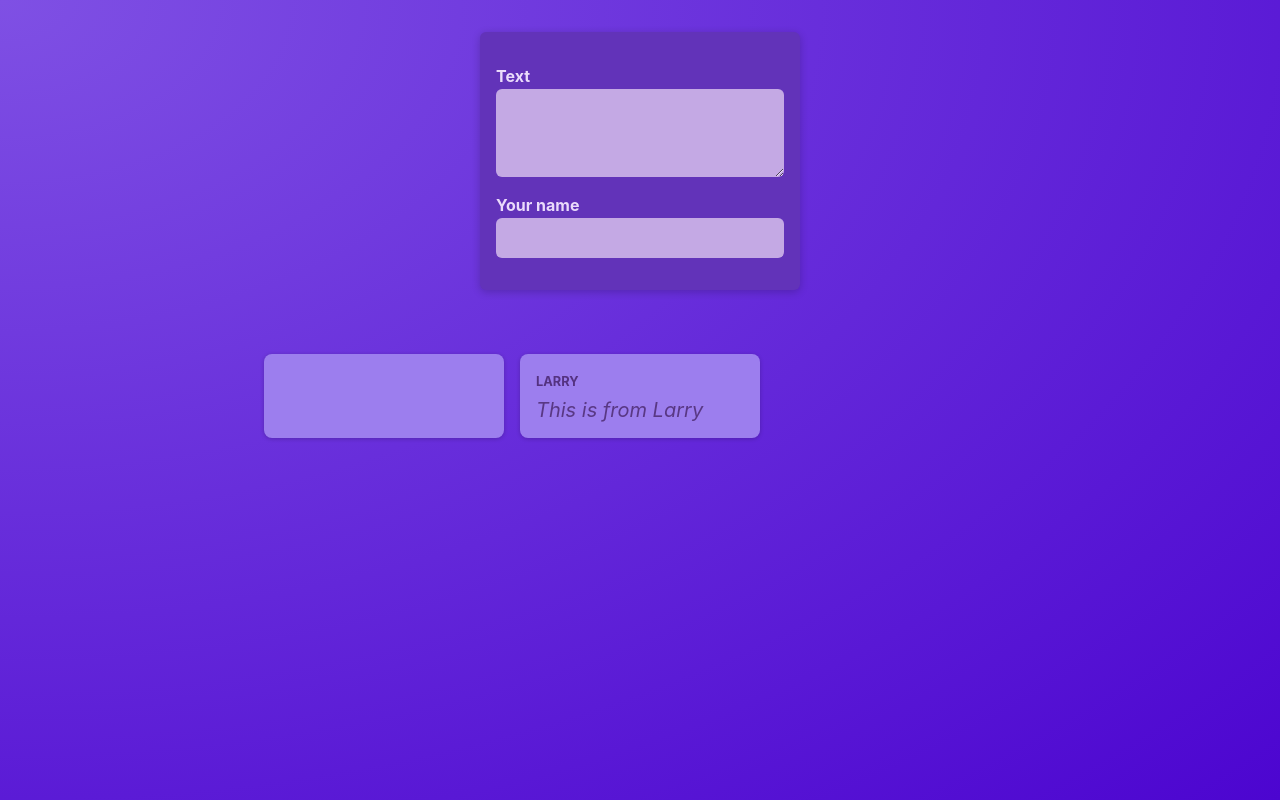
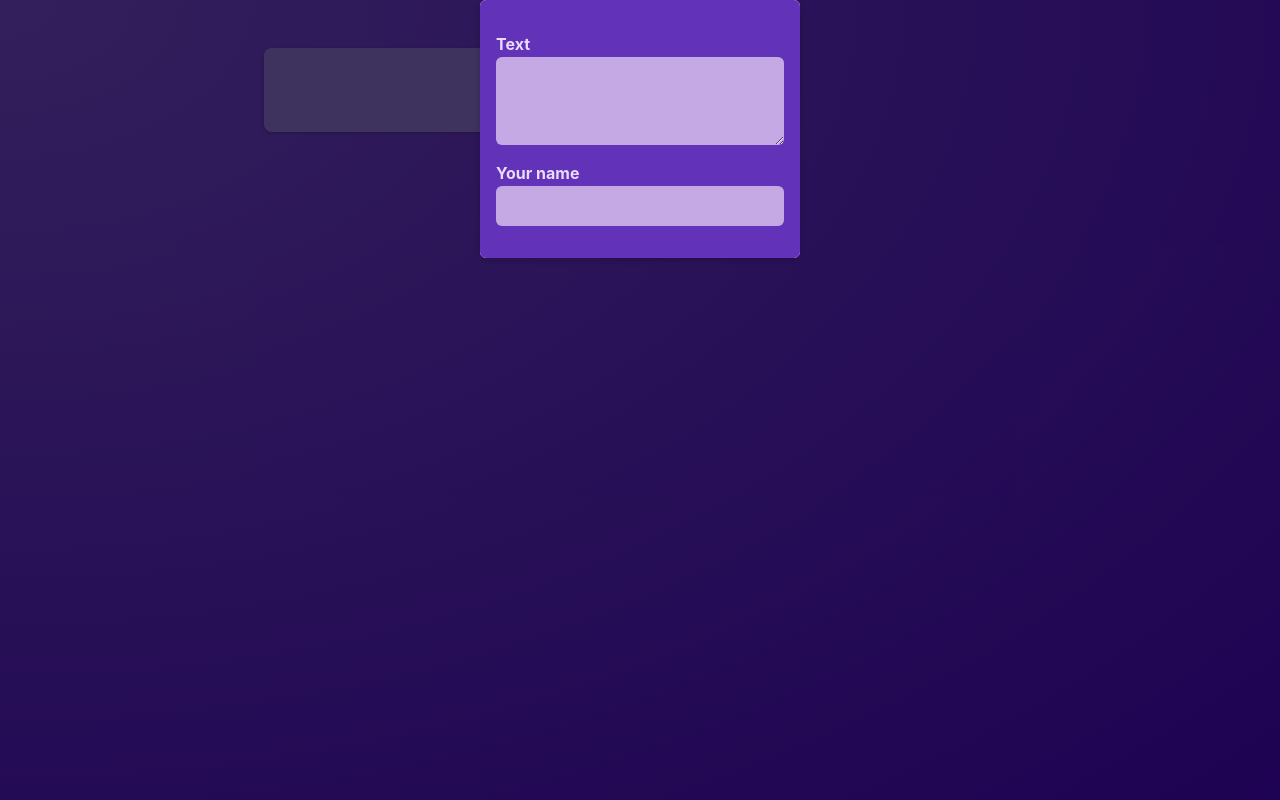
Before and after one commit to lawlawson/react-posts, a React (Vite) app: page / in a window 1280 px wide. Built offline with nearby package versions, Linux system fonts and the light colour scheme.

Commit message:
Used children prop to make Modal

```diff
--- /dev/null
+++ b/src/components/Modal.jsx
@@ -0,0 +1,15 @@
+import styles from './Modal.module.css';
+
+function Modal({ children }) {
+  return (
+    <>
+      <div className={styles.backdrop}>
+        <dialog open className={styles.modal}>
+          {children}
+        </dialog>
+      </div>
+    </>
+  );
+}
+
+export default Modal;
--- /dev/null
+++ b/src/components/Modal.module.css
@@ -0,0 +1,18 @@
+.backdrop {
+  position: fixed;
+  top: 0;
+  left: 0;
+  width: 100%;
+  height: 100vh;
+  background-color: rgba(0, 0, 0, 0.6);
+  z-index: 1;
+}
+
+.modal {
+  border: none;
+  border-radius: 6px;
+  box-shadow: 0 2px 8px rgba(0, 0, 0, 0.2);
+  padding: 0;
+  overflow: hidden;
+  z-index: 1;
+}
--- a/src/components/NewPost.module.css
+++ b/src/components/NewPost.module.css
@@ -2,9 +2,6 @@
   background-color: #6233b9;
   padding: 1rem;
   width: 20rem;
-  margin: 2rem auto;
-  border-radius: 6px;
-  box-shadow: 0 2px 8px rgba(0, 0, 0, 0.2);
 }
 
 .form label {
--- a/src/components/Post.jsx
+++ b/src/components/Post.jsx
@@ -2,12 +2,12 @@
 
 const names = ['Lawrence', 'Larry'];
 
-function Post(props) {
+function Post({ author, body }) {
   // const chosenName = Math.random() > 0.5 ? names[0] : names[1];
   return (
     <div className={styles.post}>
-      <p className={styles.author}>{props.author}</p>
-      <p className={styles.text}>{props.body}</p>
+      <p className={styles.author}>{author}</p>
+      <p className={styles.text}>{body}</p>
     </div>
   );
 }
--- a/src/components/PostsList.jsx
+++ b/src/components/PostsList.jsx
@@ -1,4 +1,5 @@
 import { useState } from 'react';
+import Modal from './Modal';
 
 import NewPost from './NewPost';
 import Post from './Post';
@@ -18,10 +19,12 @@
 
   return (
     <>
-      <NewPost
-        onBodyChange={bodyChangeHandler}
-        onAuthorChange={authorChangeHandler}
-      />
+      <Modal>
+        <NewPost
+          onBodyChange={bodyChangeHandler}
+          onAuthorChange={authorChangeHandler}
+        />
+      </Modal>
       <ul className={styles.posts}>
         <Post author={enteredAuthor} body={enteredBody} />
         <Post author='Larry' body='This is from Larry' />
```
